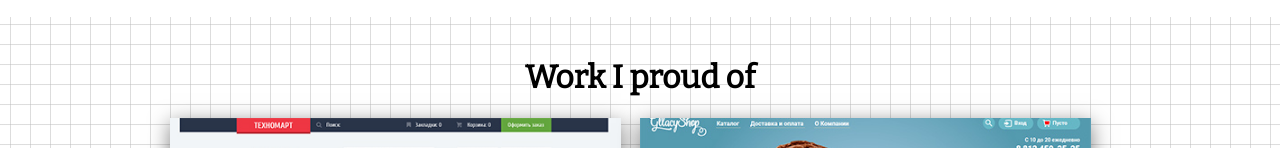
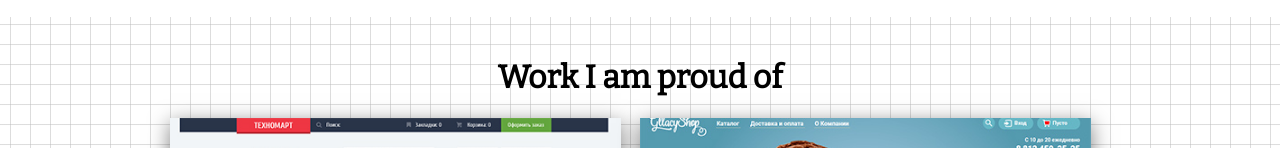
Before and after one commit to VladimirTyalo/personalPage, a plain HTML site: page index.html in a window 1280 px wide. Shown: the part 430-578 px from the top of the page. Drawn offline with nearby package versions, Linux system fonts and the light colour scheme; a web font is replaced by a local one.

Commit message:
rebuild project with updated html

```diff
--- a/index.html
+++ b/index.html
@@ -47,7 +47,7 @@
 
       <section class="portfolio" id="portfolio">
         <div class="container">
-          <h1 class="portfolio__title">Work I proud of</h1>
+          <h1 class="portfolio__title">Work I am proud of</h1>
           <ul class="portfolio__list">
             <li class="portfolio__sample">
               <img class="portfolio__img" src="img/technomart-preview.jpg" alt="technomart main page" width="500" height="373">
```
